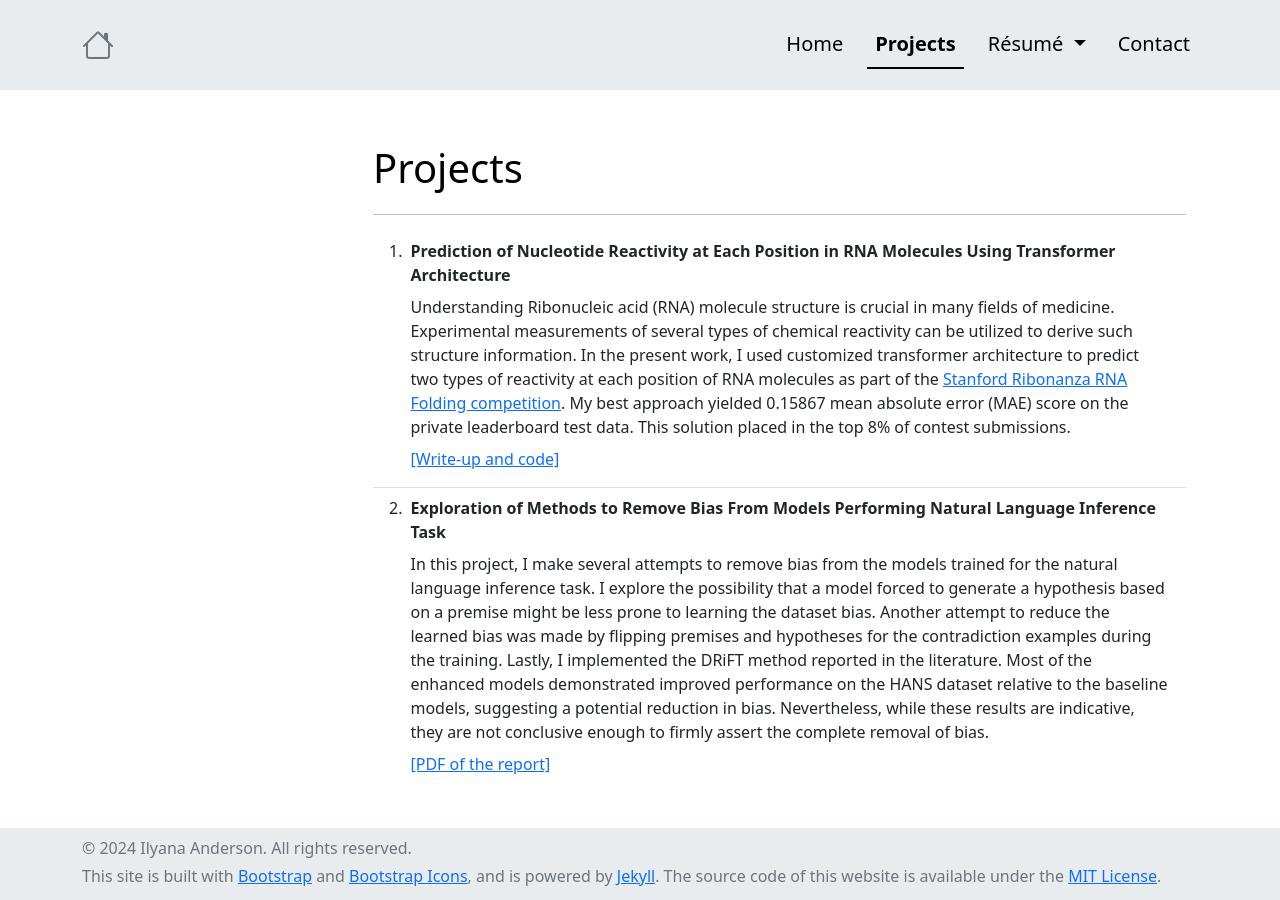
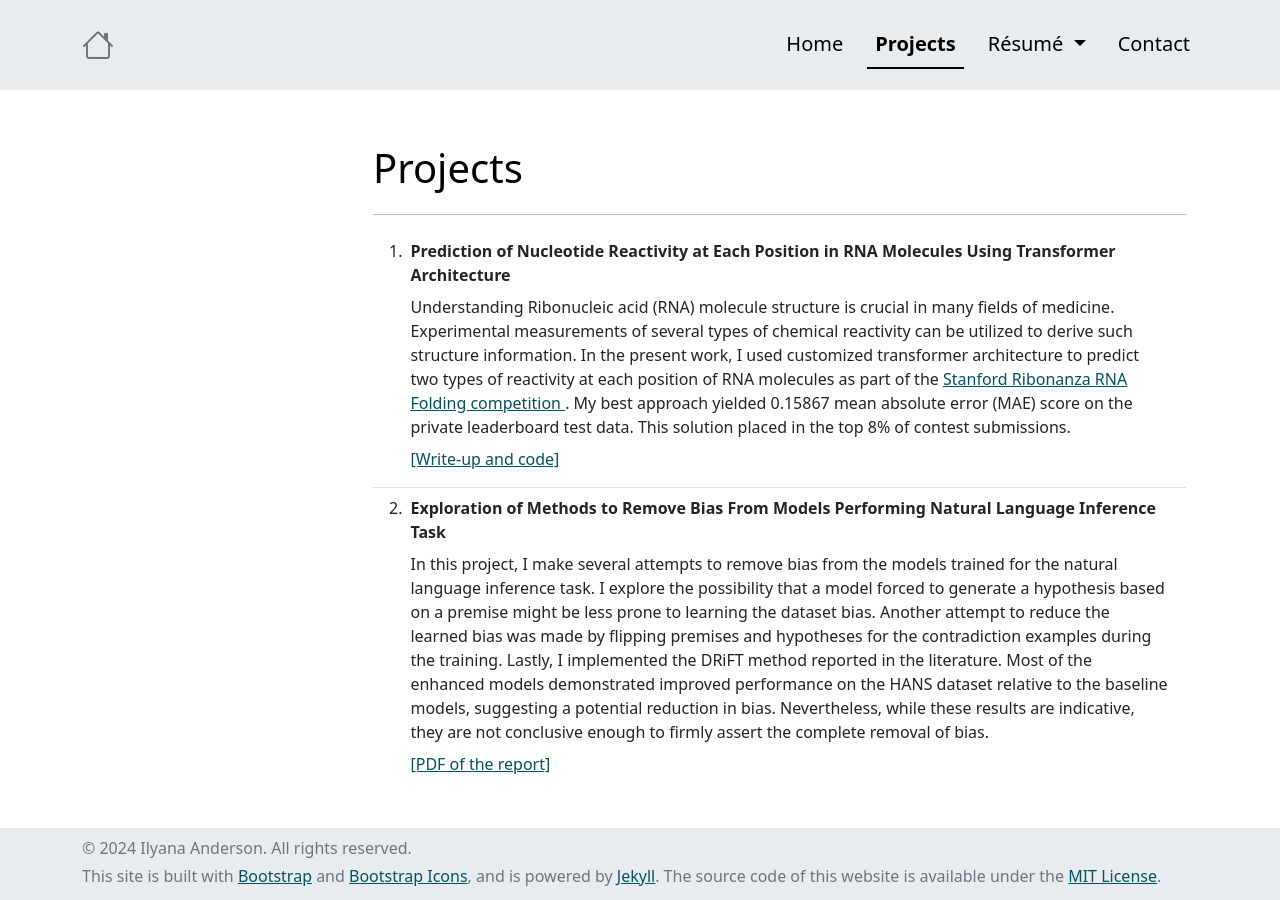
Before and after one commit to ilyanaanderson/ilyanaanderson.github.io, a Jekyll site: the page built from docs/projects.html, in a window 1280 px wide. Built offline with Jekyll 4.4.1, drawn with Linux system fonts in a browser that asks for light colours.

Commit message:
link color changed

```diff
--- a/docs/_includes/footer.html
+++ b/docs/_includes/footer.html
@@ -5,11 +5,11 @@
             <p class="fs-6 mb-1">&copy; 2024 Ilyana Anderson. All rights reserved.</p>
             <p class="fs-6 mt-1 mb-1">
               This site is built with
-              <a href="https://getbootstrap.com/">Bootstrap</a>
-              and <a href="https://icons.getbootstrap.com/">Bootstrap Icons</a>, and is powered by
-              <a href="https://jekyllrb.com/">Jekyll</a>.
+              <a class="text-info-emphasis" href="https://getbootstrap.com/">Bootstrap</a>
+              and <a class="text-info-emphasis" href="https://icons.getbootstrap.com/">Bootstrap Icons</a>, and is powered by
+              <a class="text-info-emphasis" href="https://jekyllrb.com/">Jekyll</a>.
               The source code of this website is available under the
-              <a href="https://opensource.org/license/mit/">MIT License</a>.
+              <a class="text-info-emphasis" href="https://opensource.org/license/mit/">MIT License</a>.
             </p>
         </div>
       </div>
--- a/docs/contact.html
+++ b/docs/contact.html
@@ -13,7 +13,7 @@
             <div class="d-flex align-items-center">
                 <i class="bi bi-pencil-square fs-1 text-secondary"></i>
                 <div class="ms-3 flex-grow-1">Email is the best way to contact me.
-                    It is listed in my <a href="/resume.pdf">résumé</a>.</div>
+                    It is listed in my <a href="/resume.pdf" class="text-info-emphasis">résumé</a>.</div>
             </div>
         </div>
     </div>
@@ -25,7 +25,7 @@
                 <div class="text-center me-5"> <!-- Added margin for spacing between elements -->
                     <i class="bi bi-github fs-1 text-secondary"></i>
                     <div>
-                        <a href="https://github.com/ilyanaanderson">GitHub</a>
+                        <a href="https://github.com/ilyanaanderson" class="text-info-emphasis">GitHub</a>
                     </div>
                 </div>
 
@@ -33,7 +33,7 @@
                 <div class="text-center">
                     <i class="bi bi-eyeglasses fs-1 text-secondary"></i>
                     <div>
-                        <a href="https://www.kaggle.com/ilyanaanderson">Kaggle</a>
+                        <a href="https://www.kaggle.com/ilyanaanderson" class="text-info-emphasis">Kaggle</a>
                     </div>
                 </div>
             </div>
--- a/docs/index.html
+++ b/docs/index.html
@@ -12,8 +12,8 @@
             <hr>
             <p class="fs-6">I am a Master’s student in Computer Science at the University of Texas at Austin. I am
                 interested in training neural networks for a variety of purposes.</p>
-            <p><a class="fs-6" href="/projects">View my projects.</a></p>
-            <p><a class="fs-6" href="/resume.pdf">View my résumé (PDF).</a></p>
+            <p><a class="fs-6 text-info-emphasis" href="/projects">View my projects.</a></p>
+            <p><a class="fs-6 text-info-emphasis" href="/resume.pdf">View my résumé (PDF).</a></p>
         </div>
     </div>
 </div>
--- a/docs/projects.html
+++ b/docs/projects.html
@@ -21,12 +21,19 @@
                       Experimental measurements of several types of chemical reactivity can be utilized to derive such
                       structure information. In the present work, I used customized transformer architecture to predict
                       two types of reactivity at each position of RNA molecules as part
-                      of the <a href="https://www.kaggle.com/competitions/stanford-ribonanza-rna-folding/overview">Stanford
-                        Ribonanza RNA Folding competition</a>. My best approach yielded 0.15867 mean absolute error (MAE)
+                      of the
+                      <a href="https://www.kaggle.com/competitions/stanford-ribonanza-rna-folding/overview" class="text-info-emphasis">
+                        Stanford
+                        Ribonanza RNA Folding competition
+                      </a>. My best approach yielded 0.15867 mean absolute error (MAE)
                         score on the private leaderboard test data. This solution placed in the top 8% of contest
                         submissions.
                     </div>
-                    <div class="mb-2"><a href="https://github.com/ilyanaanderson/stanford-ribonanza-rna-folding-submission">[Write-up and code]</a></div>
+                    <div class="mb-2">
+                      <a href="https://github.com/ilyanaanderson/stanford-ribonanza-rna-folding-submission" class="text-info-emphasis">
+                        [Write-up and code]
+                      </a>
+                    </div>
                   </div>
                 </li>
                 <li class="list-group-item d-flex justify-content-between align-items-start">
@@ -41,7 +48,11 @@
                       Most of the enhanced models demonstrated improved performance on the HANS dataset relative to the
                       baseline models, suggesting a potential reduction in bias. Nevertheless, while these results are
                       indicative, they are not conclusive enough to firmly assert the complete removal of bias.</div>
-                    <div class="mb-2"><a href="/NLP_report.pdf">[PDF of the report]</a></div>
+                    <div class="mb-2">
+                      <a href="/NLP_report.pdf" class="text-info-emphasis">
+                        [PDF of the report]
+                      </a>
+                    </div>
                   </div>
                 </li>
               </ol>
```
